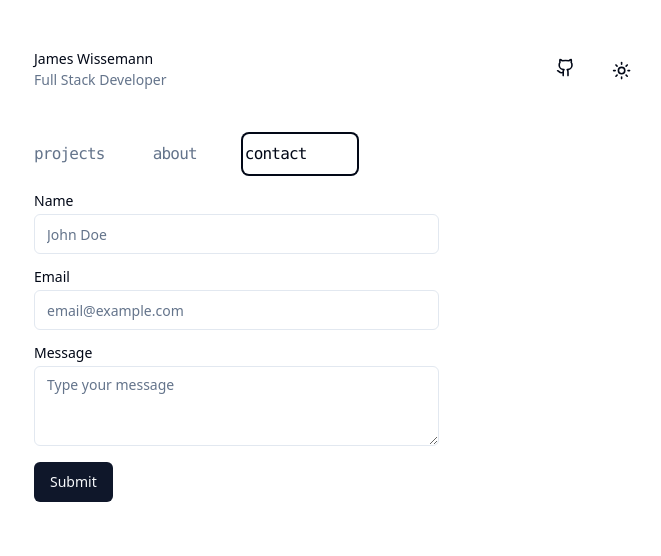
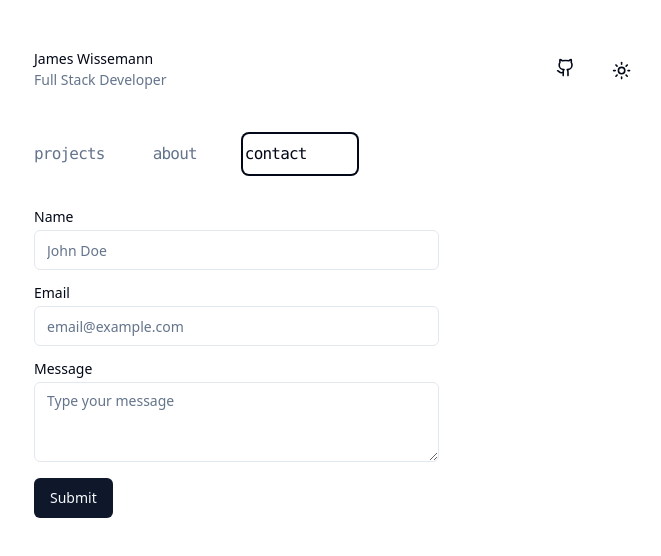
Before and after one commit to jdubba1/portfolio, a Next.js app: page / in a window 1280 px wide. Both pictures are taken after a click on the tab "contact". Shown: the top 556 px of the page, without its empty margins (302-963 px from the left). Built offline with nearby package versions, Linux system fonts and the light colour scheme.

Commit message:
fixed spacing issue on form

```diff
--- a/components/contact.tsx
+++ b/components/contact.tsx
@@ -24,7 +24,7 @@
 
   return (
     <form onSubmit={handleSubmit(onSubmit)}>
-      <div className='space-y-4 py-4'>
+      <div className='space-y-4 py-8'>
         <div className="grid w-full sm:w-2/3 items-center gap-1.5">
           <Label htmlFor="name">Name</Label>
           <Input type="text" id="name" placeholder="John Doe" {...register('name', { required: true })} />
@@ -37,12 +37,11 @@
           <Label htmlFor="name">Message</Label>
           <Textarea id="message" placeholder="Type your message" {...register('message', { required: true })}/>
         </div>
-      </div>
-
-      <div>
-        <Button>
-          Submit
-        </Button>
+        <div>
+          <Button>
+            Submit
+          </Button>
+        </div>
       </div>
     </form>
   );
```
